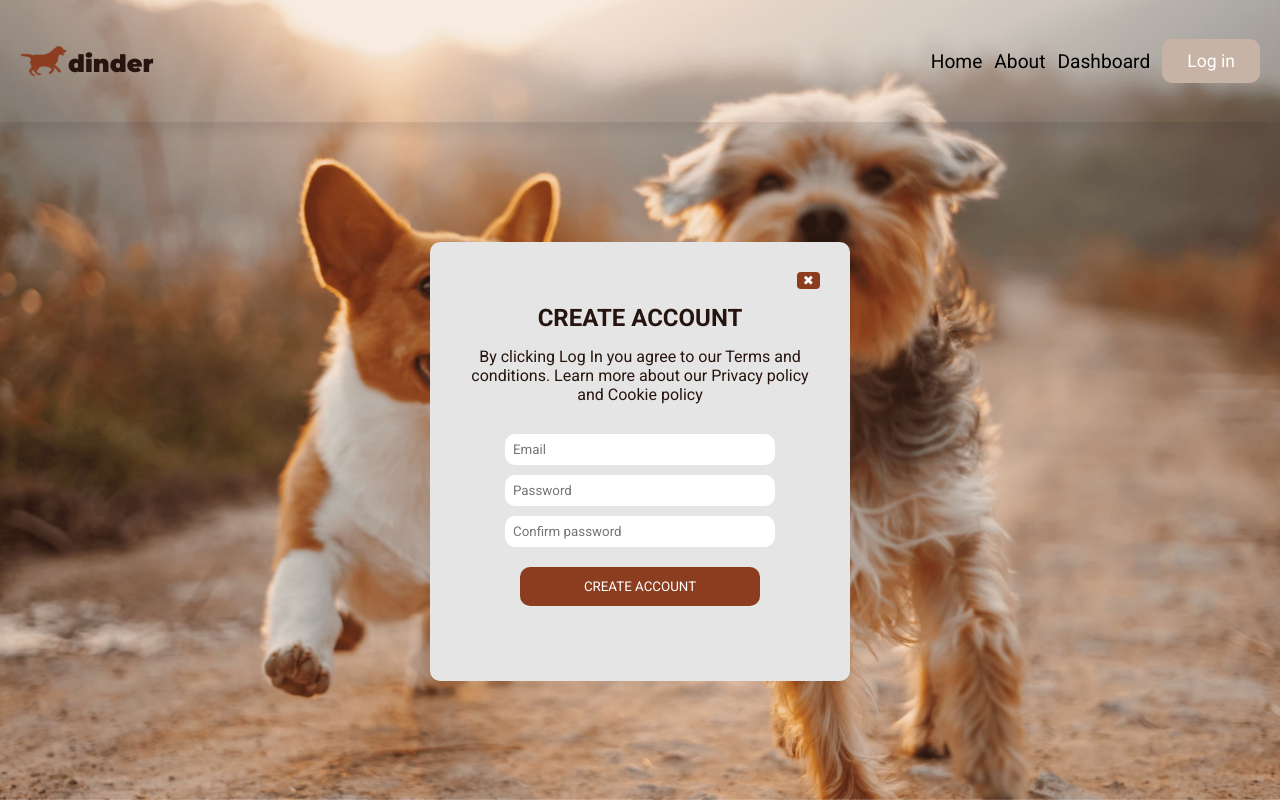
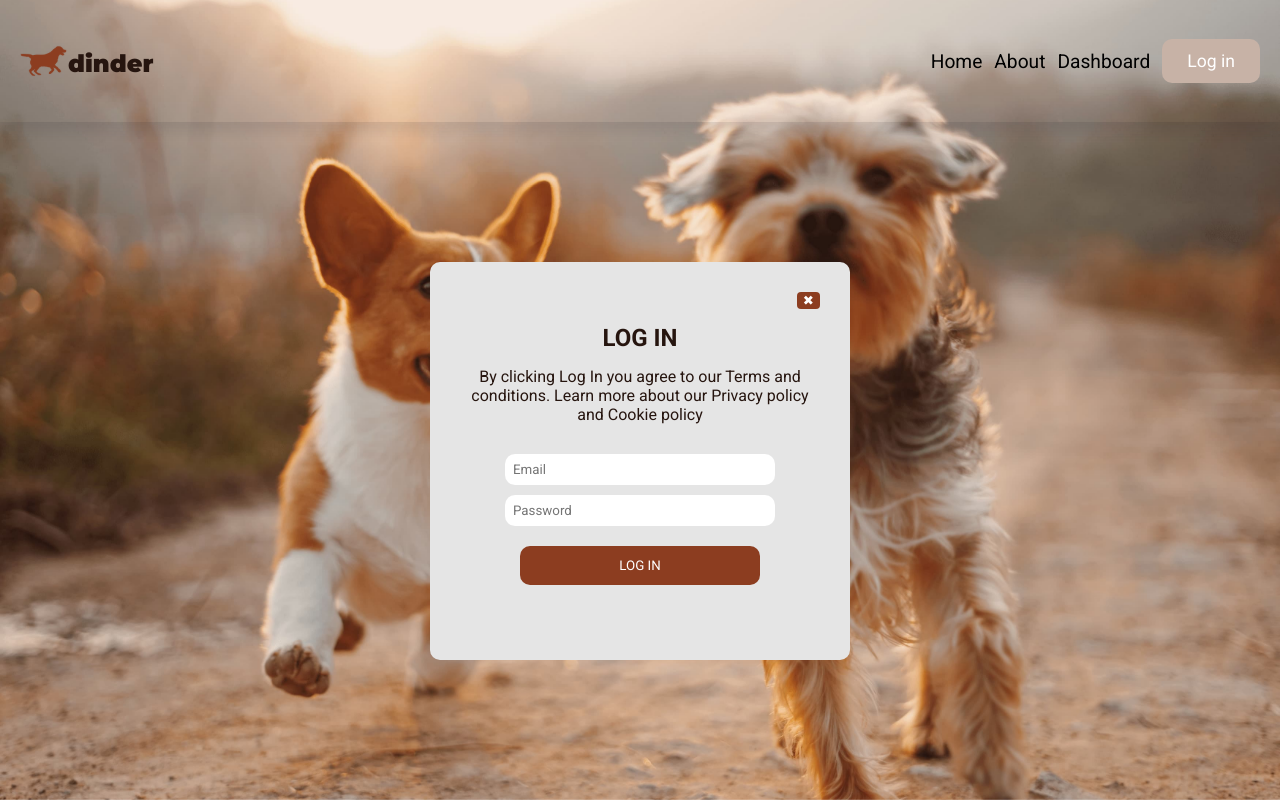
Before and after one commit to rudzupuke/SGT-final-task, a React (Create React App) app in the folder frontend/: page / in a window 1280 px wide. Both pictures are taken after a click on the button "Log in". Built offline with nearby package versions, Linux system fonts and the light colour scheme.

Commit message:
install react-cookie and axios

```diff
--- a/frontend/package.json
+++ b/frontend/package.json
@@ -6,7 +6,9 @@
     "@testing-library/jest-dom": "^5.16.3",
     "@testing-library/react": "^12.1.4",
     "@testing-library/user-event": "^13.5.0",
+    "axios": "^0.26.1",
     "react": "^18.0.0",
+    "react-cookie": "^4.1.1",
     "react-dom": "^18.0.0",
     "react-router-dom": "^6.3.0",
     "react-scripts": "5.0.0",
--- a/frontend/src/components/LoginModal/LoginModal.js
+++ b/frontend/src/components/LoginModal/LoginModal.js
@@ -1,19 +1,18 @@
 import "./LoginModal.scss";
 import { useState } from "react";
+import axios from "axios";
+import { useCookie } from "react-cookie";
 
 const LoginModal = ({ setShowModal }) => {
   const [email, setEmail] = useState(null);
   const [password, setPassword] = useState(null);
-	const [confirmPassword, setConfirmPassword] = useState(null);
   const [errors, setError] = useState(null);
 
-	console.log(email, password, confirmPassword);
+  console.log(email, password);
 
-	const handleCloseModal = () => {
+  const handleCloseModal = async () => {
     setShowModal(false);
   };
-
-	const isNewUser = true;
 
   const handleSubmit = (e) => {
     e.preventDefault();
@@ -24,10 +23,10 @@ const LoginModal = ({ setShowModal }) => {
       <button className="button--close" onClick={handleCloseModal}>
         &#10006;
       </button>
-			<h2>{isNewUser ? "CREATE ACCOUNT" : "LOG IN"}</h2>
+      <h2>LOG IN</h2>
       <p>
-				By clicking Log In you agree to our Terms and conditions. Learn
-				more about our Privacy policy and Cookie policy
+        By clicking Log In you agree to our Terms and conditions. Learn more
+        about our Privacy policy and Cookie policy
       </p>
       <form onSubmit={handleSubmit} className="login-modal__form">
         <input
@@ -46,17 +45,7 @@ const LoginModal = ({ setShowModal }) => {
           required
           onChange={(e) => setPassword(e.target.value)}
         />
-				<input
-					type="confirmPassword"
-					id="confirmPassword"
-					name="confirmPassword"
-					placeholder="Confirm password"
-					required
-					onChange={(e) => setConfirmPassword(e.target.value)}
-				/>
-				<button className="button--primary">
-					{isNewUser ? "CREATE ACCOUNT" : "LOG IN"}
-				</button>
+        <button className="button--primary">LOG IN</button>
         <p className="error-message">{errors}</p>
       </form>
     </div>
```
Also changed, not shown: 1 other file (tests, documents, lock files or other folders). Lines whose indentation alone changed are shown as unchanged.
